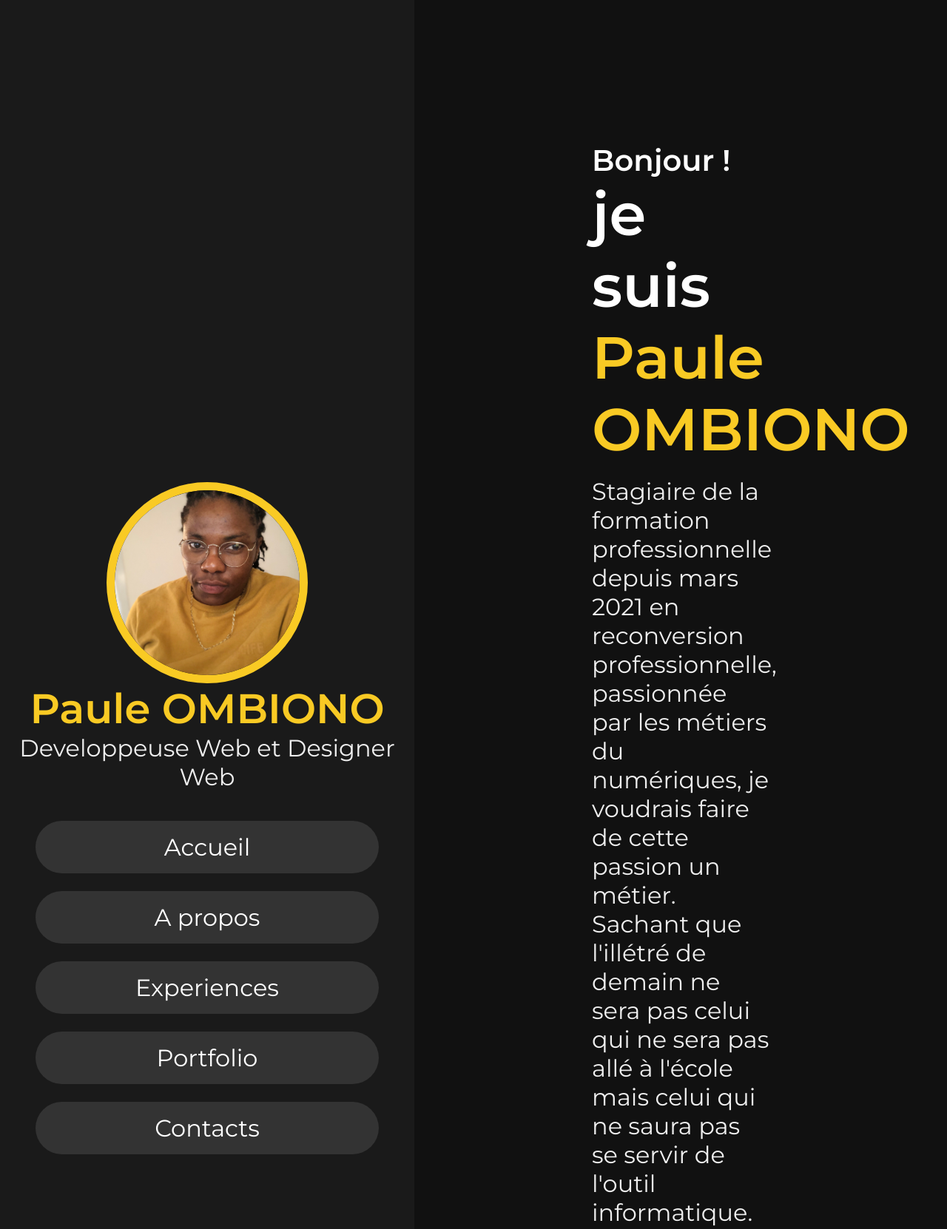
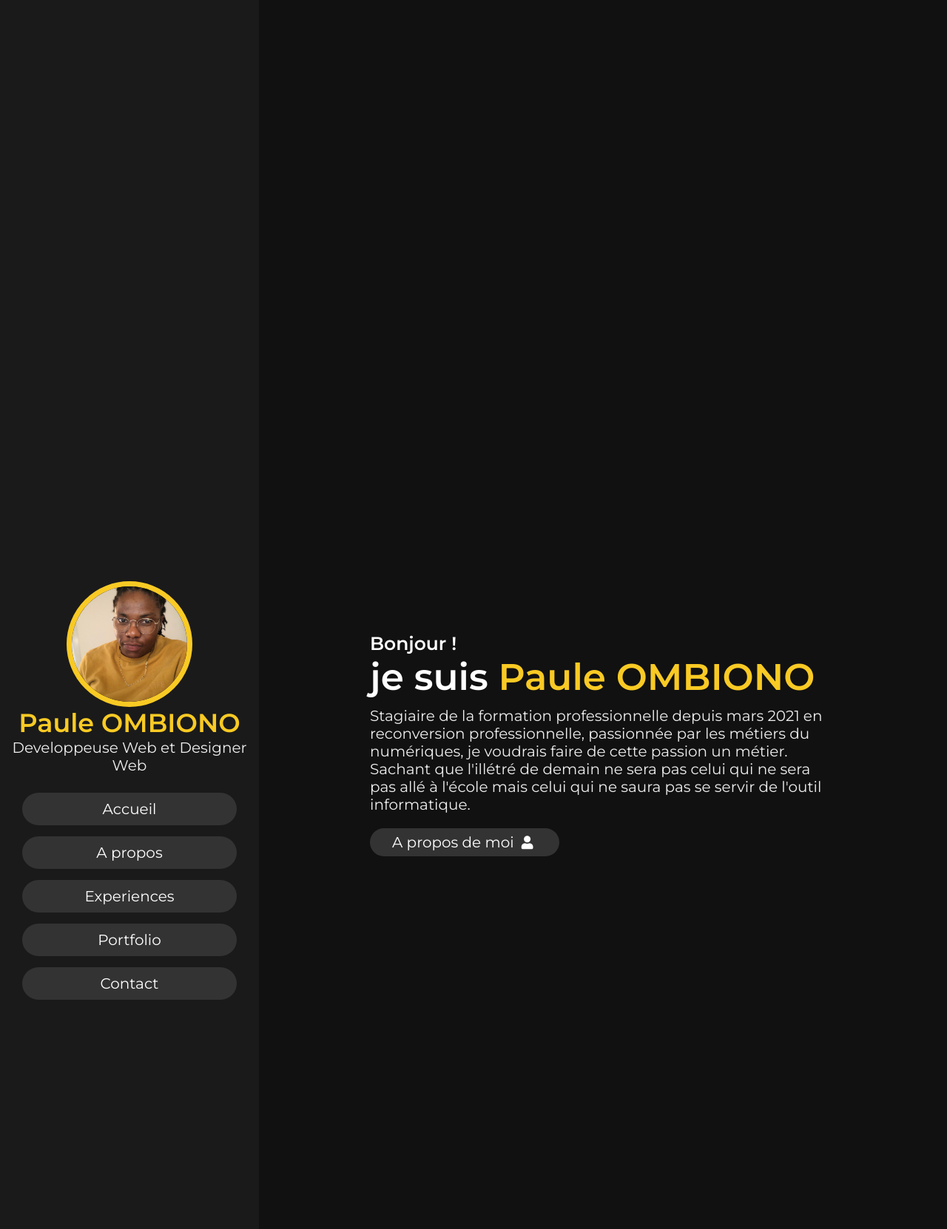
Before and after one commit to paule29/portfolio-webdesigner, a PHP site: page / in a window 1280 px wide. Shown: the part 294-1956 px from the top of the page at 74% size. Run offline with PHP 8.4, Linux system fonts and the light colour scheme; some libraries are stand-ins or nearby versions.

Commit message:
version final

```diff
--- a/style.css
+++ b/assets/style/style.css
@@ -18,20 +18,20 @@
     color: #333;
 }
 
-php{
+html{
     font-size: 62.5%;
     overflow-x: hidden;
 }
 
-php::-webkit-scrollbar{
+html::-webkit-scrollbar{
     width: 1.4rem;
 }
 
-php::-webkit-scrollbar-track{
+html::-webkit-scrollbar-track{
     background: #222;
 }
 
-php::-webkit-scrollbar-thumb{
+html::-webkit-scrollbar-thumb{
     background:var(--yellow);
 }
 
@@ -554,7 +554,7 @@ header .navbar ul li a:hover{
 
 @media (max-width:768px){
 
-    php{
+    html{
         font-size: 50%;
     }
 
--- a/index.php
+++ b/index.php
@@ -4,16 +4,16 @@
     <meta charset="UTF-8">
     <meta http-equiv="X-UA-Compatible" content="IE=edge">
     <meta name="viewport" content="width=device-width, initial-scale=1.0">
-    <meta name="description" content="">
+    <meta name="description" content="Ceci est mon cv numérique ou j'y ai ajouté mes projets">
     <title>Portfolio</title>
-    <link rel="icon" type="image/svg+xml" href="images/logo.png" />
+    <link rel="icon" type="image/svg+xml" href="assets/images/logo.png" />
     <script src="https://cdnjs.cloudflare.com/ajax/libs/jquery/3.6.0/jquery.js" integrity="sha512-n/4gHW3atM3QqRcbCn6ewmpxcLAHGaDjpEBu4xZd47N0W2oQ+6q7oc3PXstrJYXcbNU1OHdQ1T7pAP+gi5Yu8g==" crossorigin="anonymous" referrerpolicy="no-referrer"></script>
     <link
       rel="stylesheet"
       href="https://unpkg.com/boxicons@latest/css/boxicons.min.css"
     />
     <link rel="stylesheet" href="https://cdnjs.cloudflare.com/ajax/libs/font-awesome/5.15.4/css/all.min.css">
-    <link rel="stylesheet" href="style.css">
+    <link rel="stylesheet" href="assets/style/style.css">
 </head>
 <body>
 
@@ -34,7 +34,7 @@
             <li><a href="#about">A propos</a></li>
             <li><a href="#experience">Experiences</a></li>
             <li><a href="#portfolio">Portfolio</a></li>
-            <li><a href="#contact">Contacts</a></li>
+            <li><a href="#contact">Contact</a></li>
 
         </ul>
     </nav>
```
Also changed, not shown: other parts of index.php (+19 -9 lines), assets/images/animation.gif (renamed from images/animation.gif), assets/images/img1.svg (renamed from images/img1.svg), assets/images/img2.svg (renamed from images/img2.svg), assets/images/light-bull.png (renamed from images/light-bull.png), assets/images/logo.png (renamed from images/logo.png), assets/images/paule.jpg (renamed from images/paule.jpg), assets/images/web.png (renamed from images/web.png), assets/script/main.js (renamed from main.js), assets/script/vanilla-tilt.min.js (renamed from vanilla-tilt.min.js), 1 other file.
